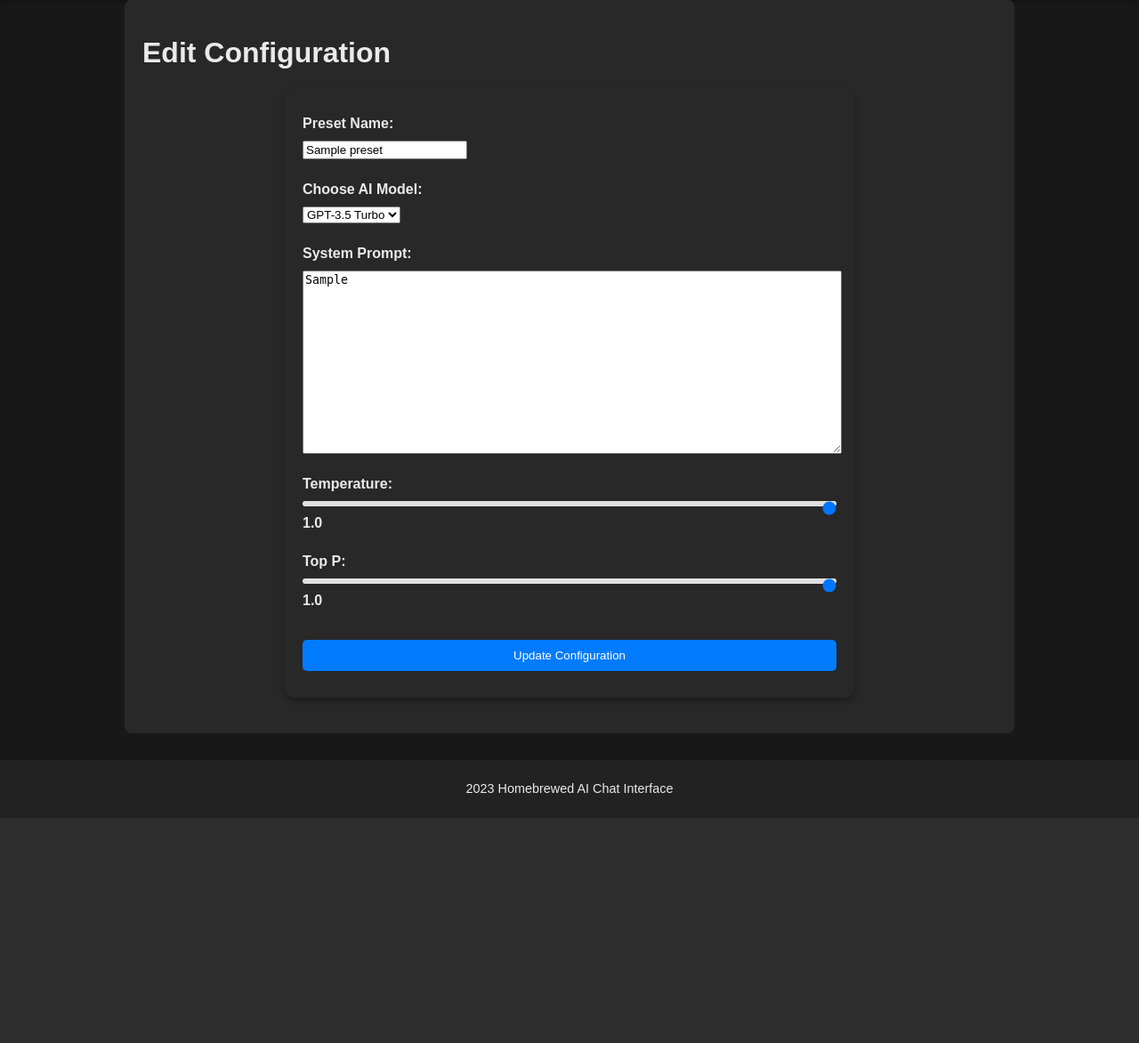
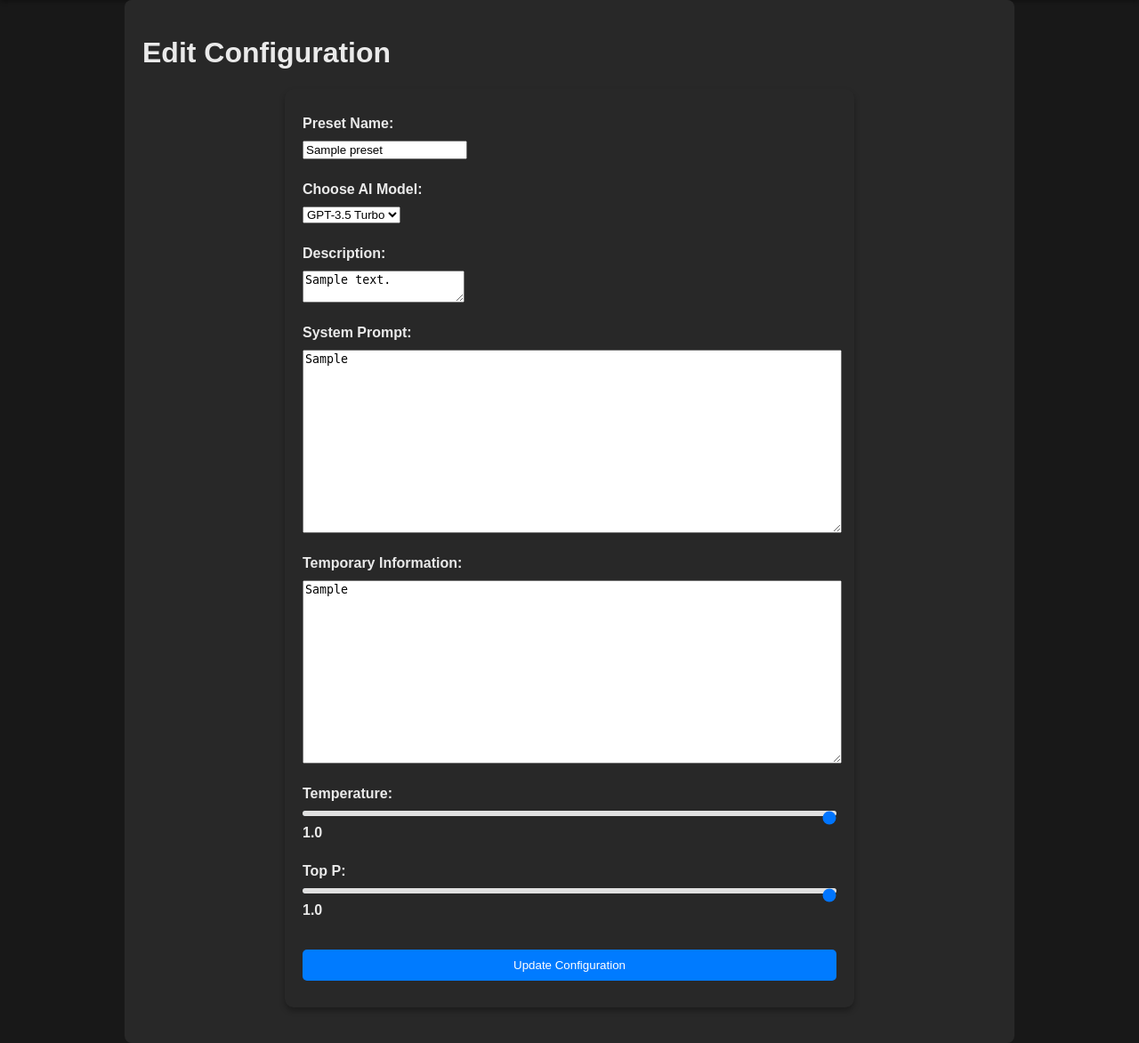
Before and after one commit to mattiaswickberg/Personal_AI_interface, a Flask app: page /configure/1/edit in a window 1280 px wide. Shown: the part 48-1220 px from the top of the page at 89% size. Before the commit the page ends 939 px from the top, so only its background shows below. Run offline with Flask 3, Linux system fonts and the light colour scheme; tables that the repository leaves empty hold one stand-in row (values such as "Sample post").

Commit message:
Fixed edit config

```diff
--- a/app/templates/edit_configure.html
+++ b/app/templates/edit_configure.html
@@ -16,8 +16,16 @@
         </select>
     </label>
     <label>
+        Description:
+        <textarea name="description" placeholder="Enter description">{{ preset.description }}</textarea>
+    </label>
+    <label>
         System Prompt:
         <textarea name="system_prompt" placeholder="Enter system prompt">{{ preset.system_prompt }}</textarea>
+    </label>
+    <label>
+        Temporary Information:
+        <textarea name="temp_instructions" placeholder="Enter temporary instructions">{{ preset.temp_instructions }}</textarea>
     </label>
     <label>
         Temperature:
```
